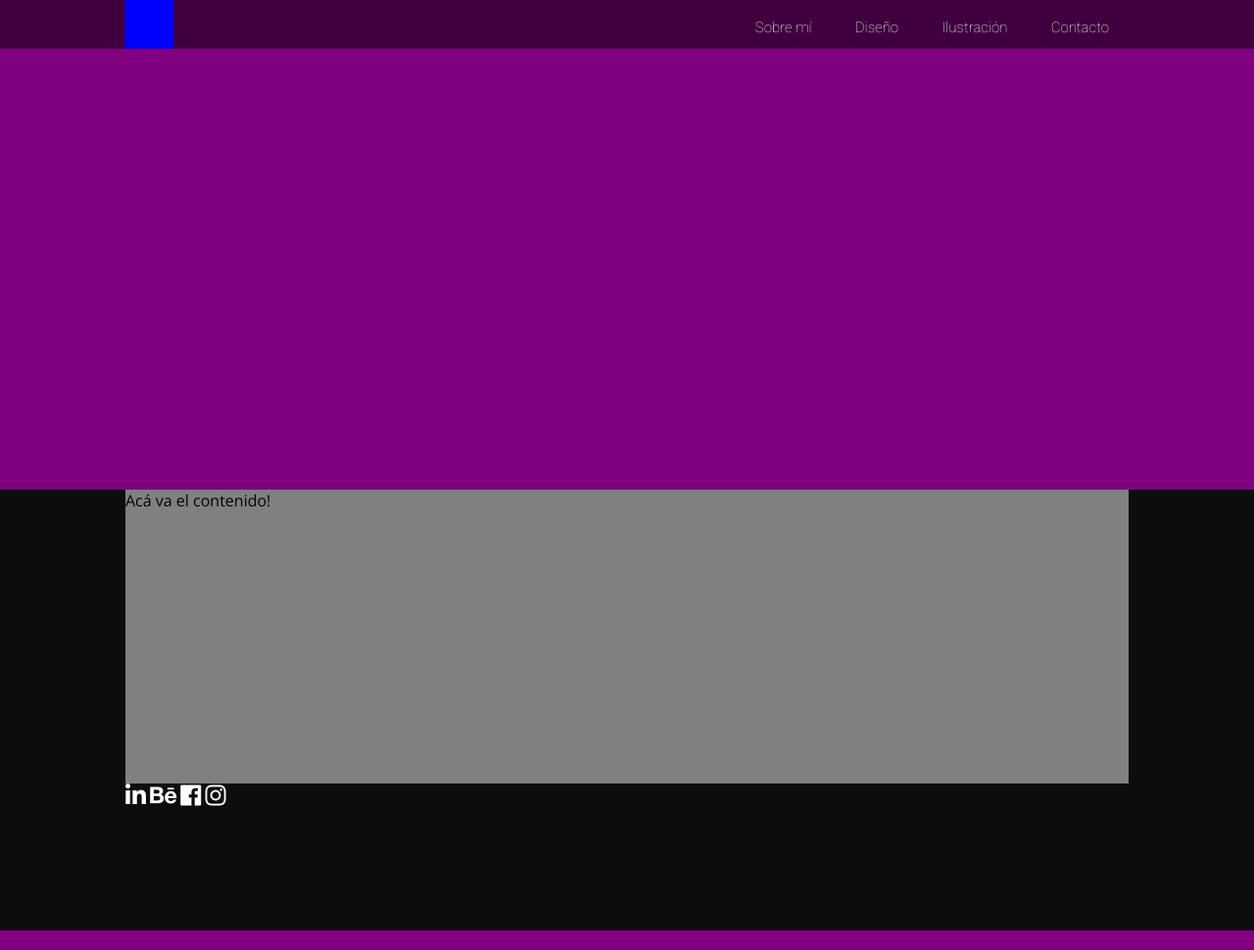
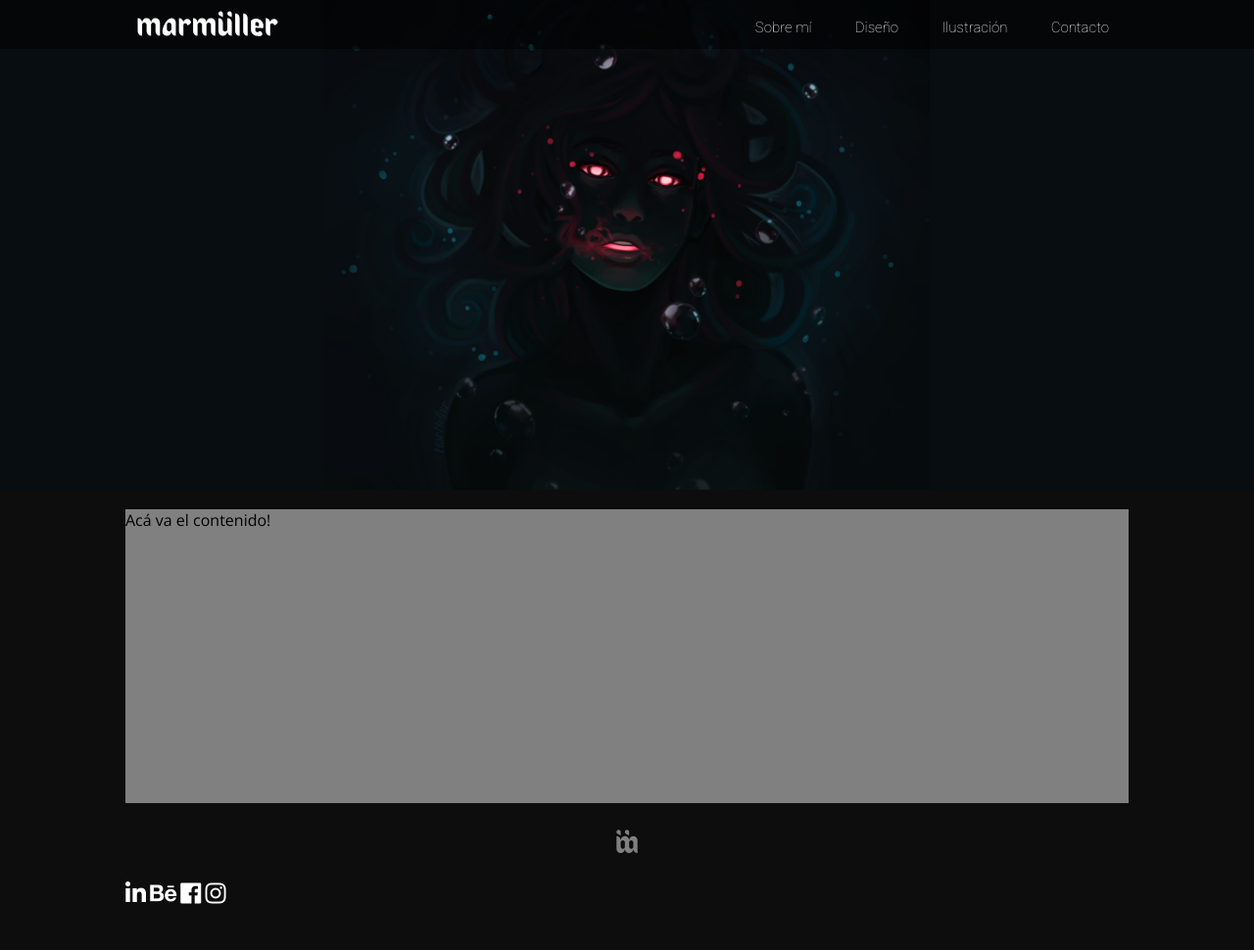
Before and after one commit to MarMuller/miPorfolio, a PHP site: page / in a window 1280 px wide. Shown: the whole page at 98% size. Run offline with PHP 8.4, Linux system fonts and the light colour scheme; some libraries are stand-ins or nearby versions.

Commit message:
banner + logo

```diff
--- a/css/style.css
+++ b/css/style.css
@@ -20,6 +20,21 @@ a {
   text-decoration: inherit; /* no underline */
 }
 
+/* IMAGE PROPERTIES */
+.object-fit_fill { object-fit: fill }
+.object-fit_contain { object-fit: contain }
+.object-fit_cover { object-fit: cover }
+.object-fit_none { object-fit: none }
+.object-fit_scale-down { object-fit: scale-down }
+.image--center { object-position: 50% 50%; }
+.image--bottom-right { object-position: 100% 100%; }
+.image--bottom-left {  object-position: 0  100%; }
+.image--top-left { object-position: 0  0; }
+.image--up { object-position: 50%  120%; }
+.image--down { object-position: 50%  -20%; }
+.image--left { object-position: 120%  50%; }
+.image--right { object-position: -20%  50%; }
+
 .nav-bg {
   width: 100%;
   /* height: 150px; */
@@ -40,12 +55,23 @@ nav {
 }
 
 #logo {
-  width: 50px;
   height: 50px;
-  background-color: blue;
+  /* background-color: blue; */
   display: flex;
   justify-content: center;
   align-items: center;
+}
+
+#logo svg {
+  /* padding-left: 2px;
+  width: 50px; */
+
+  padding-left: 8px;
+  width: 150px;
+}
+
+#logo path {
+  fill: white;
 }
 
 #nav-button {
@@ -91,8 +117,18 @@ nav {
 .banner {
   width: 100%;
   height: 500px;
-  background-color: purple;
+  margin-bottom: 20px;
+  background-color: #080d11;
   top: -50px;
+  overflow: hidden;
+  display: flex;
+  justify-content: center;
+  /* align-items: center; */
+}
+
+.banner img {
+  object-fit: cover;
+  object-position: 50%  35%;
 }
 
 .content {
@@ -118,6 +154,22 @@ footer {
   color: white;
 }
 
+.footer-divider {
+  width: 100%;
+  height: 80px;
+  display: flex;
+  justify-content: center;
+  align-items: center;
+}
+
+.footer-divider svg {
+  width: 30px;
+}
+
+.footer-divider path {
+  fill: gray;
+}
+
 @media (min-width: 768px) {
   #nav-button {
     display: none;
@@ -140,4 +192,7 @@ footer {
     border: 0px;
     font-size: 15px;
   }
+  #nav-list a:hover {
+    color: #00bfff;
+  }
 }
--- a/includes/footer.php
+++ b/includes/footer.php
@@ -2,7 +2,9 @@
 
   <footer>
 
-    <div class=""></div>
+    <div class="footer-divider">
+      <?php echo file_get_contents("images/svg/marmuller-logo-01.svg"); ?>
+    </div>
 
     <div class="redes">
       <i class='fab fa-linkedin-in' style='font-size:24px'></i>
--- a/includes/header.php
+++ b/includes/header.php
@@ -3,6 +3,7 @@
   <nav>
 
     <div id="logo">
+      <?php echo file_get_contents("images/svg/marmuller-logo-02.svg"); ?>
     </div>
 
     <div id="nav-button">
--- a/index.php
+++ b/index.php
@@ -17,6 +17,7 @@
 
     <!-- CONTENEDOR PRINCIPAL -->
     <div class="banner">
+      <img class="" src="images/bg/poisoned.png" alt="">
     </div>
 
     <div class="content">
--- a/js/nav.js
+++ b/js/nav.js
@@ -5,6 +5,7 @@ window.onload = function() {
   //NavBotón
   var navButton = document.querySelector("#nav-button");
   var navMobile = document.querySelector("#nav-mobile");
+  var navLogo = document.querySelector("#logo");
 
   navButton.addEventListener('click', function () {
       if (navMobile.style.display == "block") {
@@ -17,17 +18,17 @@ window.onload = function() {
     }
   );
 
-  //Checkear trabajo
+  //Checkear ancho de ventana
   $(window).resize(function() {
     var winWidth = $(window).width();
     // console.log(winWidth);
     if (winWidth >= "768") {
       navMobile.style.display = "block";
-      console.log("grande");
+      // console.log("grande");
     } else {
       navMobile.style.display = "none";
       navButton.innerHTML = '<i class="fa fa-bars"></i>';
-      console.log("chico");
+      // console.log("chico");
     }
   });
 
```
Also changed, not shown: images/bg/blue-mermaid.png (added), images/bg/poisoned.png (added), images/images.txt (deleted), images/svg/marmuller-logo-01.svg (added), images/svg/marmuller-logo-02.svg (added), 2 other files.
